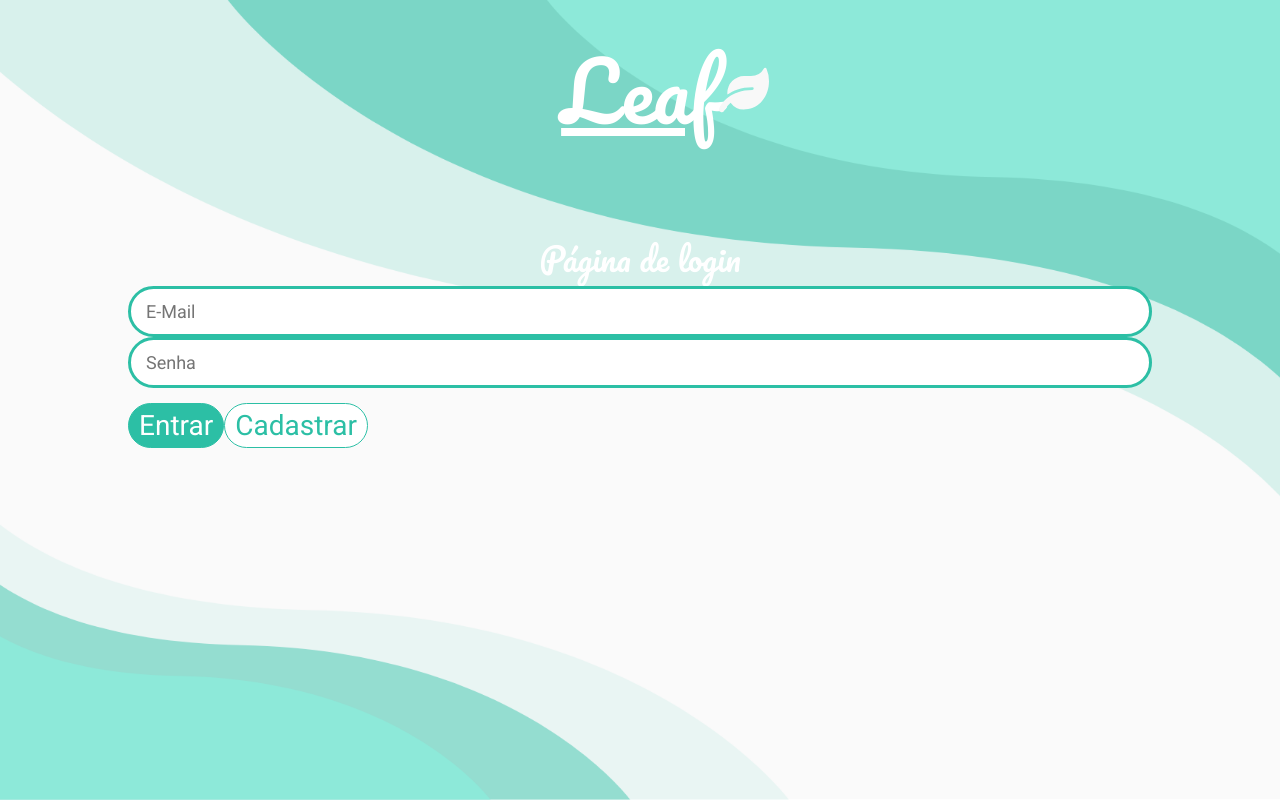
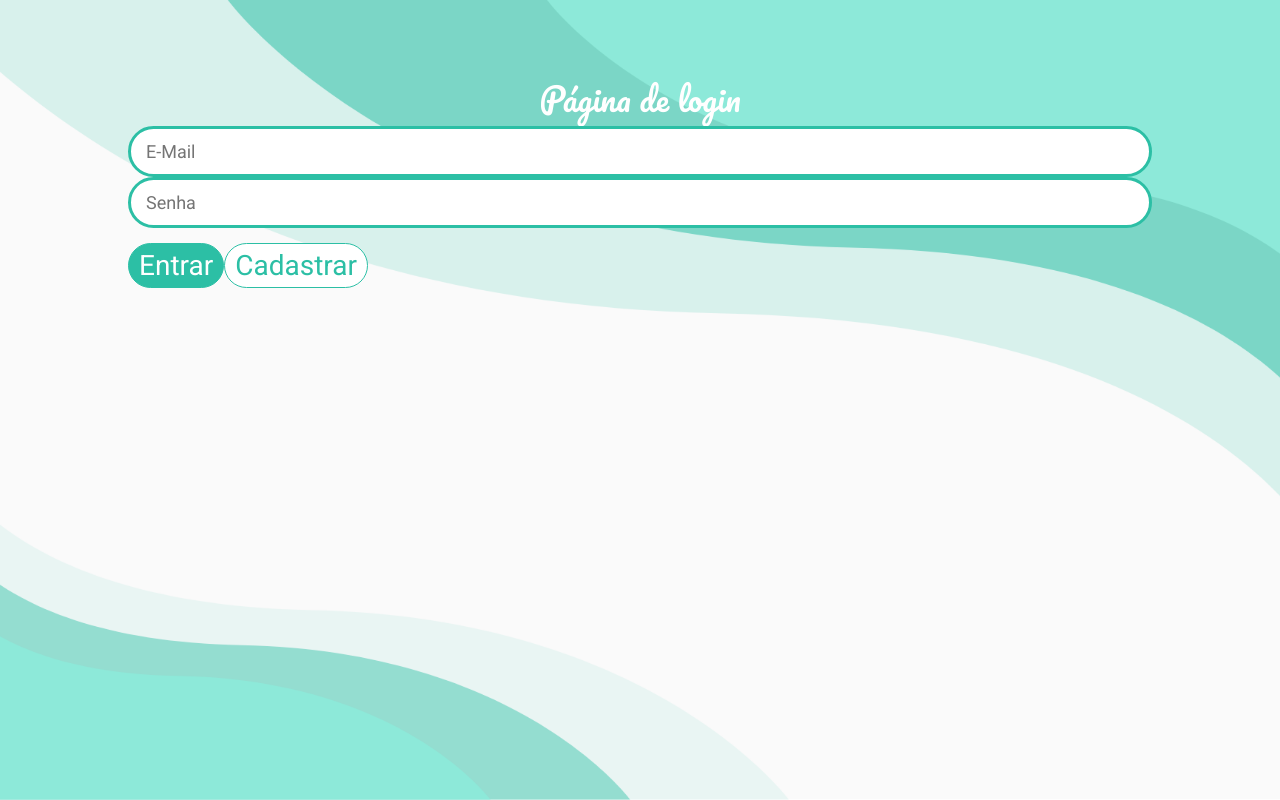
Before and after one commit to 1ChristianAlex/ladies-first, a React (Create React App) app in the folder frontend/: page / in a window 1280 px wide. Built offline with nearby package versions, Linux system fonts and the light colour scheme.

Commit message:
refac: useless styling

```diff
--- a/frontend/src/pages/Home/Home.jsx
+++ b/frontend/src/pages/Home/Home.jsx
@@ -1,11 +1,9 @@
 import React from 'react';
-import { Logo } from 'components';
 import { Layout } from 'containers';
-import { Login } from '../';
+import { Login } from 'pages';
 
 const Home = () => (
   <Layout>
-    <Logo />
     <Login />
   </Layout>
 );
--- a/frontend/src/pages/Login/styles.js
+++ b/frontend/src/pages/Login/styles.js
@@ -1,38 +1,5 @@
 import styled from 'styled-components';
-
-export const Form = styled.div`
-  display: flex;
-  flex-direction: column;
-  align-items: center;
-  max-width: 300px;
-  border: 2px dashed lightblue;
-  border-radius: 10px;
-  padding: 10px;
-  margin: 0 auto;
-
-  > * {
-    margin: 5px 0px;
-  }
-`;
 
 export const Container = styled.div`
   width: 100%;
-  height: 100%;
-  position: relative;
-
-  :after {
-    top: 0;
-    left: 0;
-    z-index: 0;
-    content: '';
-    display: block;
-    width: 100%;
-    height: 100%;
-    position: absolute;
-  }
-
-  > * {
-    position: relative;
-    z-index: 1;
-  }
 `;
```
